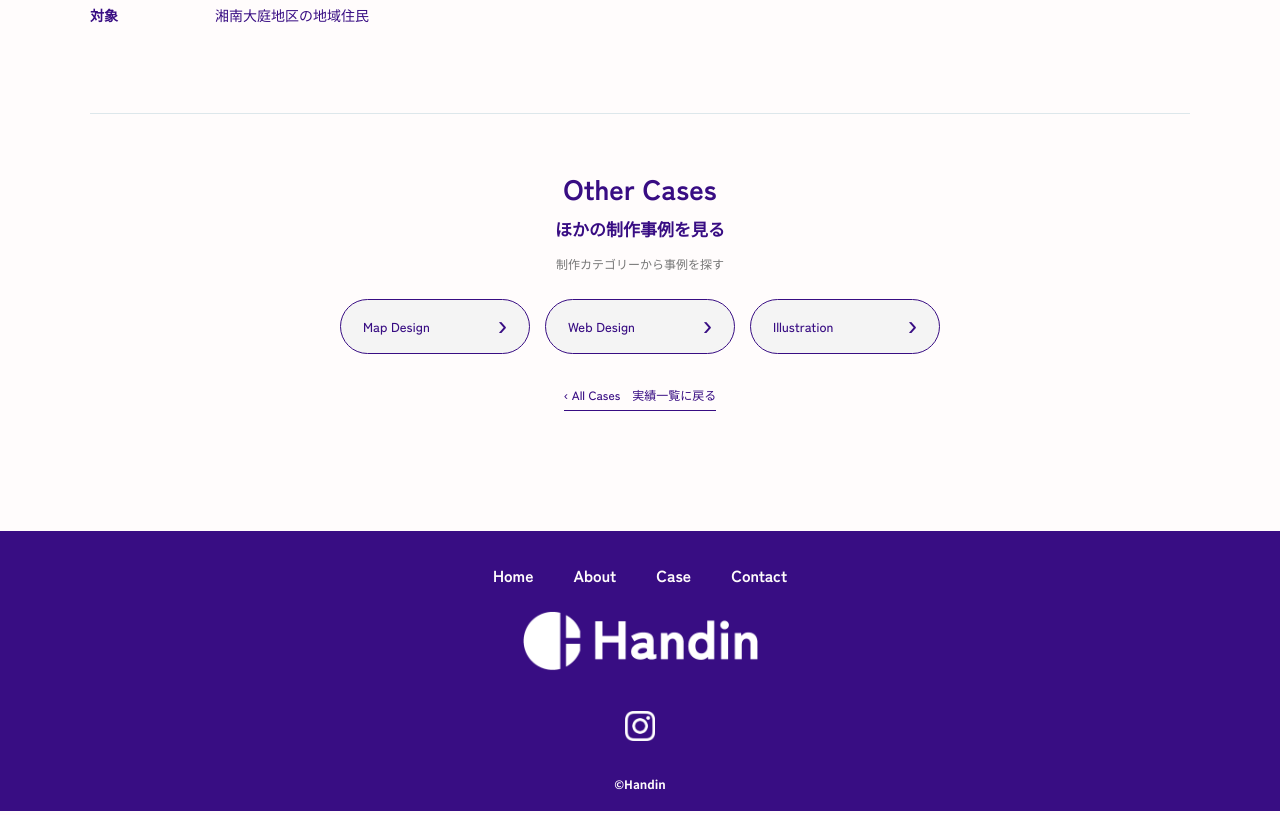
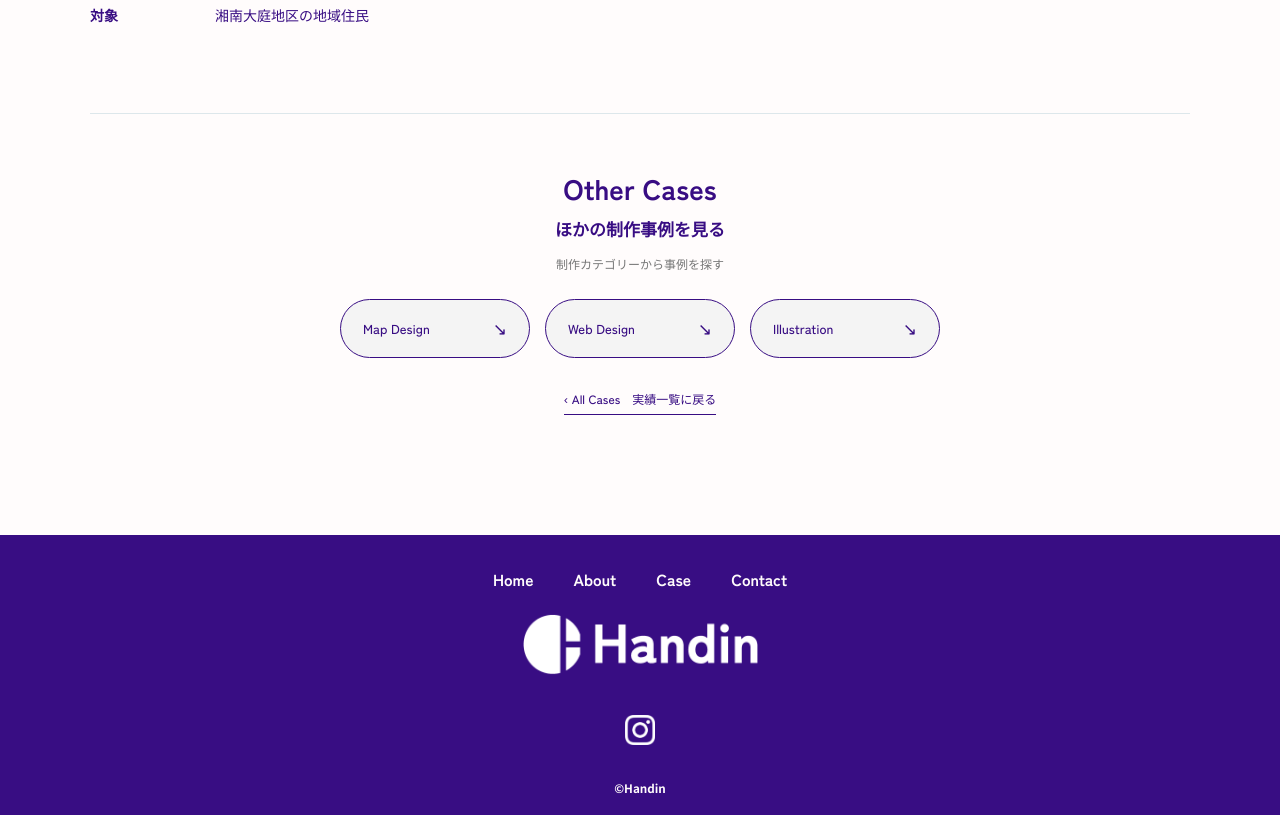
Before and after one commit to lnuidentity/handin, a plain HTML site: page case-map-01.html in a window 1280 px wide. Shown: the part 2297-3112 px from the top of the page. Drawn offline with Linux system fonts and the light colour scheme.

Commit message:
11181924

```diff
--- a/case-map-01.html
+++ b/case-map-01.html
@@ -179,9 +179,9 @@
             <p class="case-other-description">制作カテゴリーから事例を探す</p>
 
             <nav class="case-other-nav" aria-label="制作カテゴリー">
-            <a href="#map-design">Map Design <span class="arrow">›</span></a>
-            <a href="#web-design">Web Design <span class="arrow">›</span></a>
-            <a href="#illustration">Illustration <span class="arrow">›</span></a>
+            <a href="#map-design">Map Design <span class="arrow">↘</span></a>
+            <a href="#web-design">Web Design <span class="arrow">↘</span></a>
+            <a href="#illustration">Illustration <span class="arrow">↘</span></a>
             </nav>
 
 
--- a/css/case-detail.css
+++ b/css/case-detail.css
@@ -450,17 +450,3 @@ font-weight: var(--weight-heading);
     }
 
 }
-.case-other-nav a .arrow {
-    font-family: Arial, sans-serif;
-    font-size: 27px;
-    font-weight: 400;
-    line-height: 1;
-    color: inherit;
-    background: none;
-    border: none;
-    transition: transform 0.3s;
-}
-
-.case-other-nav a:hover .arrow {
-    transform: translateX(4px);
-}
```
